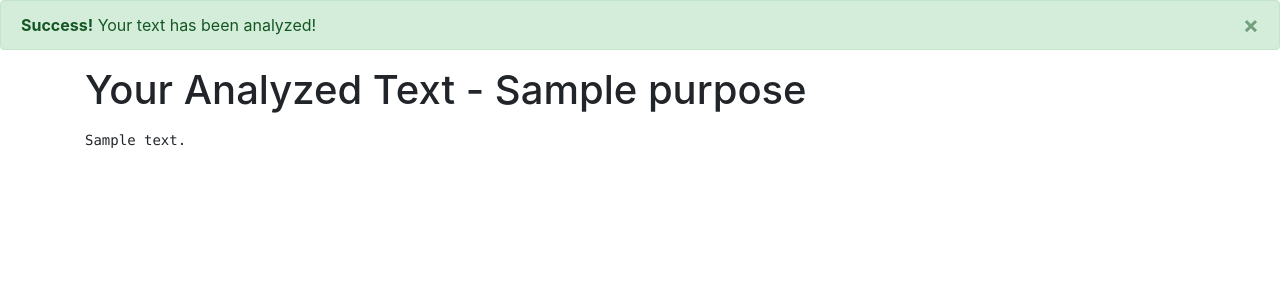
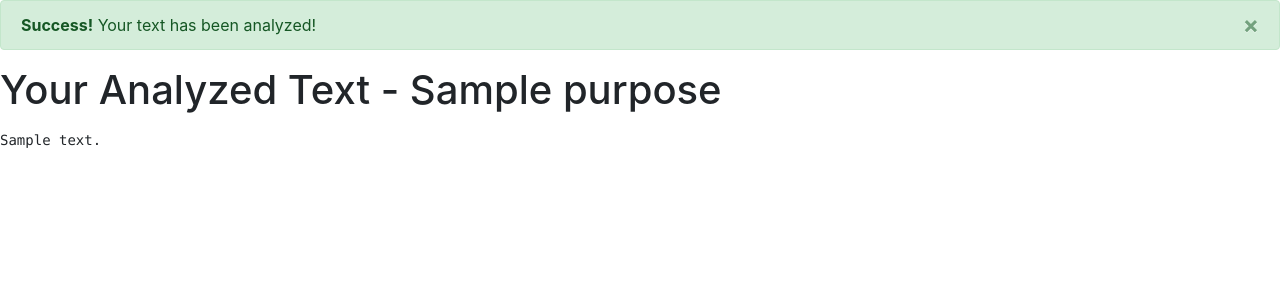
Before and after one commit to suraj048/Text-Analyzer, a Django app: template mywebsite/templates/analyze2.html in a window 1280 px wide. Shown: the part 56-356 px from the top of the page. Run offline with Django 4.2, Linux system fonts and the light colour scheme; the template is opened without the code that fills it: most values are stand-ins (such as "Sample title", 1, 10 or a date in 2020); some libraries are stand-ins or nearby versions.

Commit message:
first-change

```diff
--- a/mywebsite/templates/analyze2.html
+++ b/mywebsite/templates/analyze2.html
@@ -45,7 +45,7 @@
 </div>
 
 
-<div class="container">
+<div class="container-1">
 
 <h1>Your Analyzed Text - {{ purpose }}</h1>
 <p>
```
